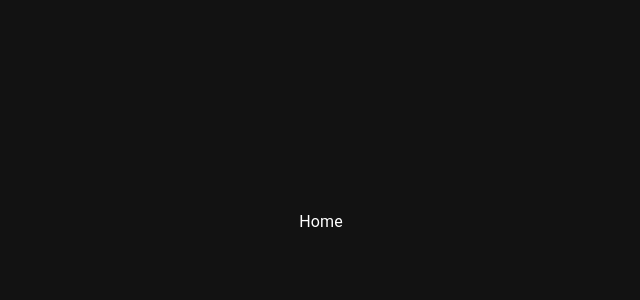
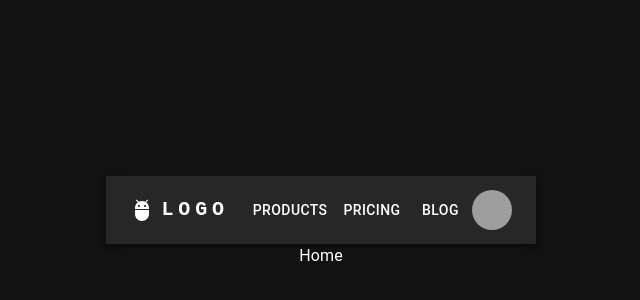
Before and after one commit to WDI-302/redux-frontend-fall23, a React (Vite) app: page / in a window 1280 px wide. Shown: the part 178-478 px from the top of the page, without its empty margins (319-959 px from the left). Built offline with nearby package versions, Linux system fonts and the light colour scheme; grey boxes are pictures that could not be loaded.

Commit message:
added Navbar to Root

```diff
--- a/package.json
+++ b/package.json
@@ -12,6 +12,7 @@
   "dependencies": {
     "@emotion/react": "^11.11.1",
     "@emotion/styled": "^11.11.0",
+    "@mui/icons-material": "^5.14.12",
     "@mui/material": "^5.14.12",
     "@reduxjs/toolkit": "^1.9.6",
     "axios": "^1.5.1",
--- /dev/null
+++ b/src/components/NavBar.jsx
@@ -0,0 +1,162 @@
+import * as React from 'react';
+import AppBar from '@mui/material/AppBar';
+import Box from '@mui/material/Box';
+import Toolbar from '@mui/material/Toolbar';
+import IconButton from '@mui/material/IconButton';
+import Typography from '@mui/material/Typography';
+import Menu from '@mui/material/Menu';
+import MenuIcon from '@mui/icons-material/Menu';
+import Container from '@mui/material/Container';
+import Avatar from '@mui/material/Avatar';
+import Button from '@mui/material/Button';
+import Tooltip from '@mui/material/Tooltip';
+import MenuItem from '@mui/material/MenuItem';
+import AdbIcon from '@mui/icons-material/Adb';
+
+const pages = ['Products', 'Pricing', 'Blog'];
+const settings = ['Profile', 'Account', 'Dashboard', 'Logout'];
+
+function ResponsiveAppBar() {
+  const [anchorElNav, setAnchorElNav] = React.useState(null);
+  const [anchorElUser, setAnchorElUser] = React.useState(null);
+
+  const handleOpenNavMenu = (event) => {
+    setAnchorElNav(event.currentTarget);
+  };
+  const handleOpenUserMenu = (event) => {
+    setAnchorElUser(event.currentTarget);
+  };
+
+  const handleCloseNavMenu = () => {
+    setAnchorElNav(null);
+  };
+
+  const handleCloseUserMenu = () => {
+    setAnchorElUser(null);
+  };
+
+  return (
+    <AppBar position="static">
+      <Container maxWidth="xl">
+        <Toolbar disableGutters>
+          <AdbIcon sx={{ display: { xs: 'none', md: 'flex' }, mr: 1 }} />
+          <Typography
+            variant="h6"
+            noWrap
+            component="a"
+            href="#app-bar-with-responsive-menu"
+            sx={{
+              mr: 2,
+              display: { xs: 'none', md: 'flex' },
+              fontFamily: 'monospace',
+              fontWeight: 700,
+              letterSpacing: '.3rem',
+              color: 'inherit',
+              textDecoration: 'none',
+            }}
+          >
+            LOGO
+          </Typography>
+
+          <Box sx={{ flexGrow: 1, display: { xs: 'flex', md: 'none' } }}>
+            <IconButton
+              size="large"
+              aria-label="account of current user"
+              aria-controls="menu-appbar"
+              aria-haspopup="true"
+              onClick={handleOpenNavMenu}
+              color="inherit"
+            >
+              <MenuIcon />
+            </IconButton>
+            <Menu
+              id="menu-appbar"
+              anchorEl={anchorElNav}
+              anchorOrigin={{
+                vertical: 'bottom',
+                horizontal: 'left',
+              }}
+              keepMounted
+              transformOrigin={{
+                vertical: 'top',
+                horizontal: 'left',
+              }}
+              open={Boolean(anchorElNav)}
+              onClose={handleCloseNavMenu}
+              sx={{
+                display: { xs: 'block', md: 'none' },
+              }}
+            >
+              {pages.map((page) => (
+                <MenuItem key={page} onClick={handleCloseNavMenu}>
+                  <Typography textAlign="center">{page}</Typography>
+                </MenuItem>
+              ))}
+            </Menu>
+          </Box>
+          <AdbIcon sx={{ display: { xs: 'flex', md: 'none' }, mr: 1 }} />
+          <Typography
+            variant="h5"
+            noWrap
+            component="a"
+            href="#app-bar-with-responsive-menu"
+            sx={{
+              mr: 2,
+              display: { xs: 'flex', md: 'none' },
+              flexGrow: 1,
+              fontFamily: 'monospace',
+              fontWeight: 700,
+              letterSpacing: '.3rem',
+              color: 'inherit',
+              textDecoration: 'none',
+            }}
+          >
+            LOGO
+          </Typography>
+          <Box sx={{ flexGrow: 1, display: { xs: 'none', md: 'flex' } }}>
+            {pages.map((page) => (
+              <Button
+                key={page}
+                onClick={handleCloseNavMenu}
+                sx={{ my: 2, color: 'white', display: 'block' }}
+              >
+                {page}
+              </Button>
+            ))}
+          </Box>
+
+          <Box sx={{ flexGrow: 0 }}>
+            <Tooltip title="Open settings">
+              <IconButton onClick={handleOpenUserMenu} sx={{ p: 0 }}>
+                <Avatar alt="Remy Sharp" src="/static/images/avatar/2.jpg" />
+              </IconButton>
+            </Tooltip>
+            <Menu
+              sx={{ mt: '45px' }}
+              id="menu-appbar"
+              anchorEl={anchorElUser}
+              anchorOrigin={{
+                vertical: 'top',
+                horizontal: 'right',
+              }}
+              keepMounted
+              transformOrigin={{
+                vertical: 'top',
+                horizontal: 'right',
+              }}
+              open={Boolean(anchorElUser)}
+              onClose={handleCloseUserMenu}
+            >
+              {settings.map((setting) => (
+                <MenuItem key={setting} onClick={handleCloseUserMenu}>
+                  <Typography textAlign="center">{setting}</Typography>
+                </MenuItem>
+              ))}
+            </Menu>
+          </Box>
+        </Toolbar>
+      </Container>
+    </AppBar>
+  );
+}
+export default ResponsiveAppBar;
--- a/src/main.jsx
+++ b/src/main.jsx
@@ -1,4 +1,4 @@
-import React from 'react'
+import React, {useState} from 'react'
 import ReactDOM from 'react-dom/client'
 import App from './App.jsx'
 import './index.css'
--- a/src/routes/Root.jsx
+++ b/src/routes/Root.jsx
@@ -1,8 +1,12 @@
 import React from 'react'
 import {Outlet} from 'react-router-dom'
+
+import NavBar from '../components/NavBar'
+
 const Root = () => {
   return (
         <> {/* equivalent to <React.Fragment>*/}
+            <NavBar />
             <Outlet />
         </>
     )
--- a/src/theme.jsx
+++ b/src/theme.jsx
@@ -7,5 +7,7 @@
 })
 
 export const lightTheme = createTheme({
-
+    palette: {
+        mode: 'light'
+    }
 })
```
Also changed, not shown: 1 other file (tests, documents, lock files or other folders).
